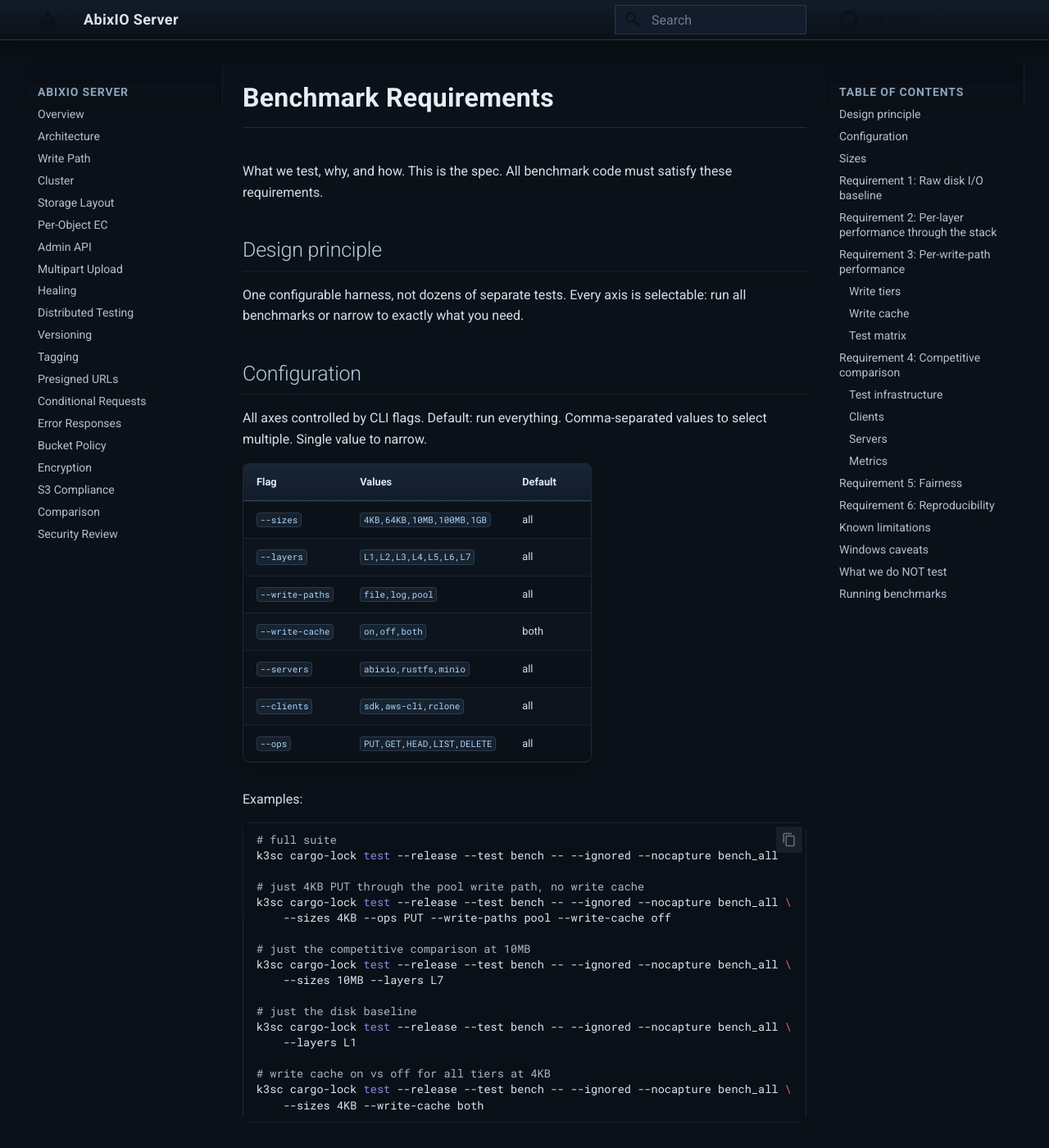
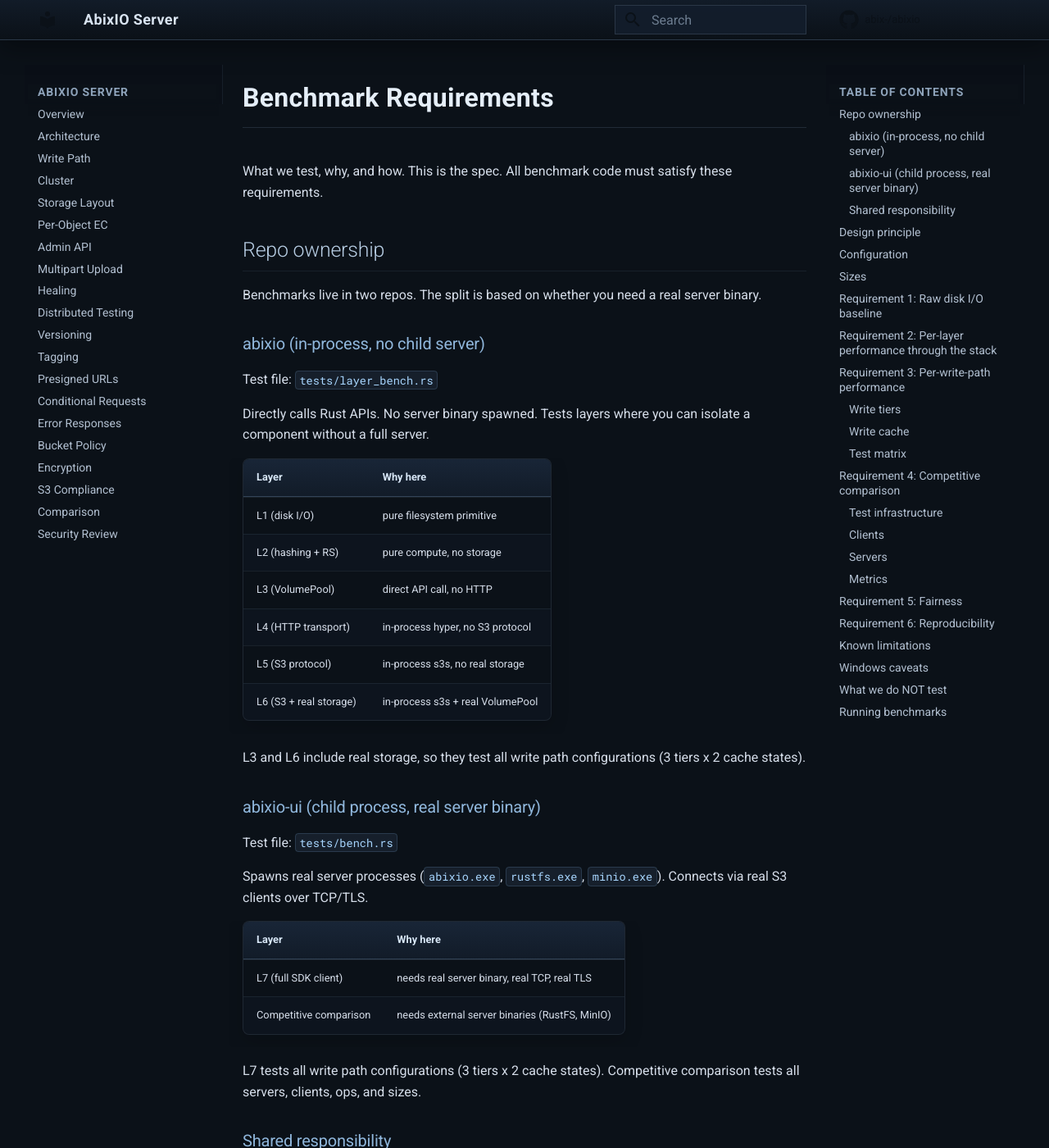
Before and after one commit to abix-/abixio, an MkDocs documentation site: the page built from docs/benchmark-requirements.md, in a window 1280 px wide and 1400 px high. Shown: the whole window at 82% size. Built offline with MkDocs 1.6.1 and Material for MkDocs 9.7.7, drawn with Linux system fonts in a browser that asks for light colours; comment, search, counter and statistics services are not loaded; some of the changed text lies outside the part shown.

Commit message:
docs: remove extra -- from benchmark commands, fix prose dashes

````diff
--- a/docs/benchmark-requirements.md
+++ b/docs/benchmark-requirements.md
@@ -3,10 +3,58 @@
 What we test, why, and how. This is the spec. All benchmark code
 must satisfy these requirements.
 
+## Repo ownership
+
+Benchmarks live in two repos. The split is based on whether you need
+a real server binary.
+
+### abixio (in-process, no child server)
+
+Test file: `tests/layer_bench.rs`
+
+Directly calls Rust APIs. No server binary spawned. Tests layers
+where you can isolate a component without a full server.
+
+| Layer | Why here |
+|---|---|
+| L1 (disk I/O) | pure filesystem primitive |
+| L2 (hashing + RS) | pure compute, no storage |
+| L3 (VolumePool) | direct API call, no HTTP |
+| L4 (HTTP transport) | in-process hyper, no S3 protocol |
+| L5 (S3 protocol) | in-process s3s, no real storage |
+| L6 (S3 + real storage) | in-process s3s + real VolumePool |
+
+L3 and L6 include real storage, so they test all write path
+configurations (3 tiers x 2 cache states).
+
+### abixio-ui (child process, real server binary)
+
+Test file: `tests/bench.rs`
+
+Spawns real server processes (`abixio.exe`, `rustfs.exe`, `minio.exe`).
+Connects via real S3 clients over TCP/TLS.
+
+| Layer | Why here |
+|---|---|
+| L7 (full SDK client) | needs real server binary, real TCP, real TLS |
+| Competitive comparison | needs external server binaries (RustFS, MinIO) |
+
+L7 tests all write path configurations (3 tiers x 2 cache states).
+Competitive comparison tests all servers, clients, ops, and sizes.
+
+### Shared responsibility
+
+Write path x cache matrix testing happens in both repos:
+- L3 and L6 (abixio) test the storage layer in isolation per config
+- L7 (abixio-ui) tests the full end-to-end path per config
+
+Both repos must support the same CLI flags for filtering.
+
 ## Design principle
 
-One configurable harness, not dozens of separate tests. Every axis
-is selectable: run all benchmarks or narrow to exactly what you need.
+One configurable harness per repo, not dozens of separate tests.
+Every axis is selectable: run all benchmarks or narrow to exactly
+what you need.
 
 ## Configuration
 
@@ -27,22 +75,22 @@
 
 ```bash
 # full suite
-k3sc cargo-lock test --release --test bench -- --ignored --nocapture bench_all
+k3sc cargo-lock test --release --test bench --ignored --nocapture bench_all
 
 # just 4KB PUT through the pool write path, no write cache
-k3sc cargo-lock test --release --test bench -- --ignored --nocapture bench_all \
+k3sc cargo-lock test --release --test bench --ignored --nocapture bench_all \
     --sizes 4KB --ops PUT --write-paths pool --write-cache off
 
 # just the competitive comparison at 10MB
-k3sc cargo-lock test --release --test bench -- --ignored --nocapture bench_all \
+k3sc cargo-lock test --release --test bench --ignored --nocapture bench_all \
     --sizes 10MB --layers L7
 
 # just the disk baseline
-k3sc cargo-lock test --release --test bench -- --ignored --nocapture bench_all \
+k3sc cargo-lock test --release --test bench --ignored --nocapture bench_all \
     --layers L1
 
 # write cache on vs off for all tiers at 4KB
-k3sc cargo-lock test --release --test bench -- --ignored --nocapture bench_all \
+k3sc cargo-lock test --release --test bench --ignored --nocapture bench_all \
     --sizes 4KB --write-cache both
 ```
 
@@ -244,10 +292,10 @@
 
 ## What we do NOT test
 
-- Multi-disk EC scaling (2/3/4 disks) -- separate concern, not part of the core benchmark
-- Concurrent/parallel clients -- sequential only for now
-- Network latency -- localhost only
-- Linux -- Windows 10 only (document this limitation)
+- Multi-disk EC scaling (2/3/4 disks). Separate concern, not part of the core benchmark.
+- Concurrent/parallel clients. Sequential only for now.
+- Network latency. Localhost only.
+- Linux. Windows 10 only. Document this limitation.
 
 ## Running benchmarks
 
@@ -257,12 +305,12 @@
 
 # full benchmark suite
 cd /path/to/abixio-ui
-k3sc cargo-lock test --release --test bench -- --ignored --nocapture bench_matrix
+k3sc cargo-lock test --release --test bench --ignored --nocapture bench_matrix
 
 # single server detailed
-k3sc cargo-lock test --release --test bench -- --ignored --nocapture bench_1_disk
+k3sc cargo-lock test --release --test bench --ignored --nocapture bench_1_disk
 
 # internal per-layer (runs in abixio repo, no external binaries)
 cd /path/to/abixio
-k3sc cargo-lock test --release --test layer_bench -- --ignored bench_perf --nocapture
+k3sc cargo-lock test --release --test layer_bench --ignored bench_perf --nocapture
 ```
````
Also changed, not shown: other parts of docs/benchmark-requirements.md (+1 -1 lines).
